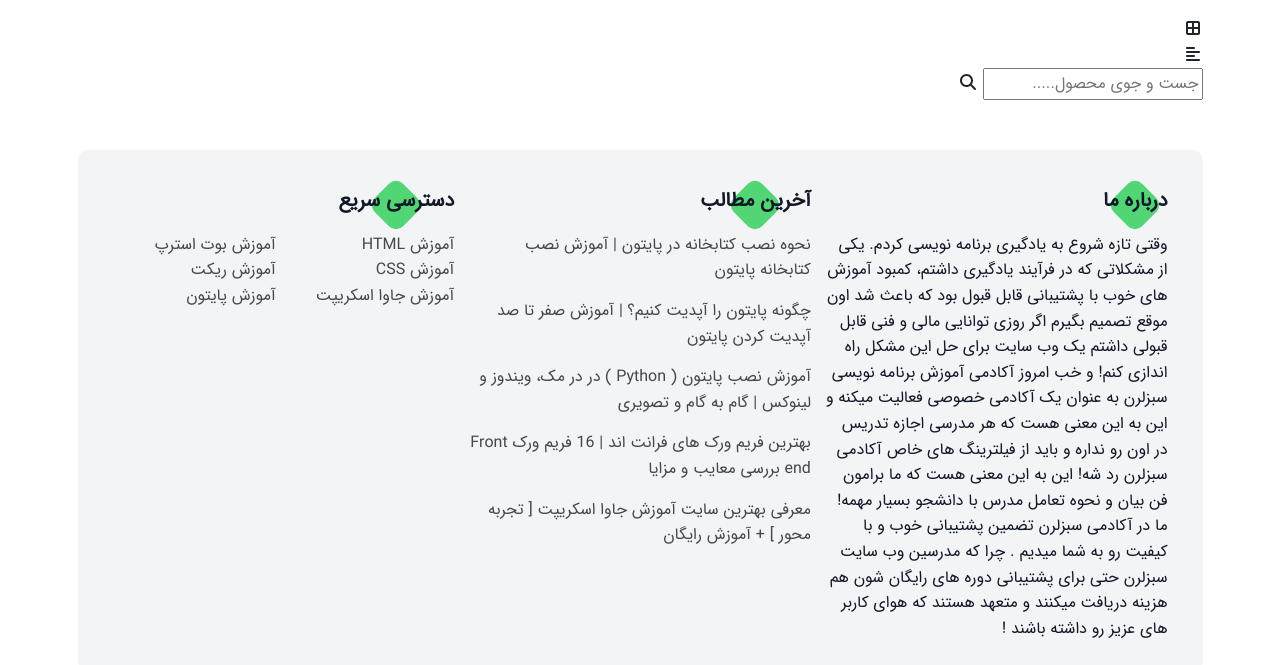
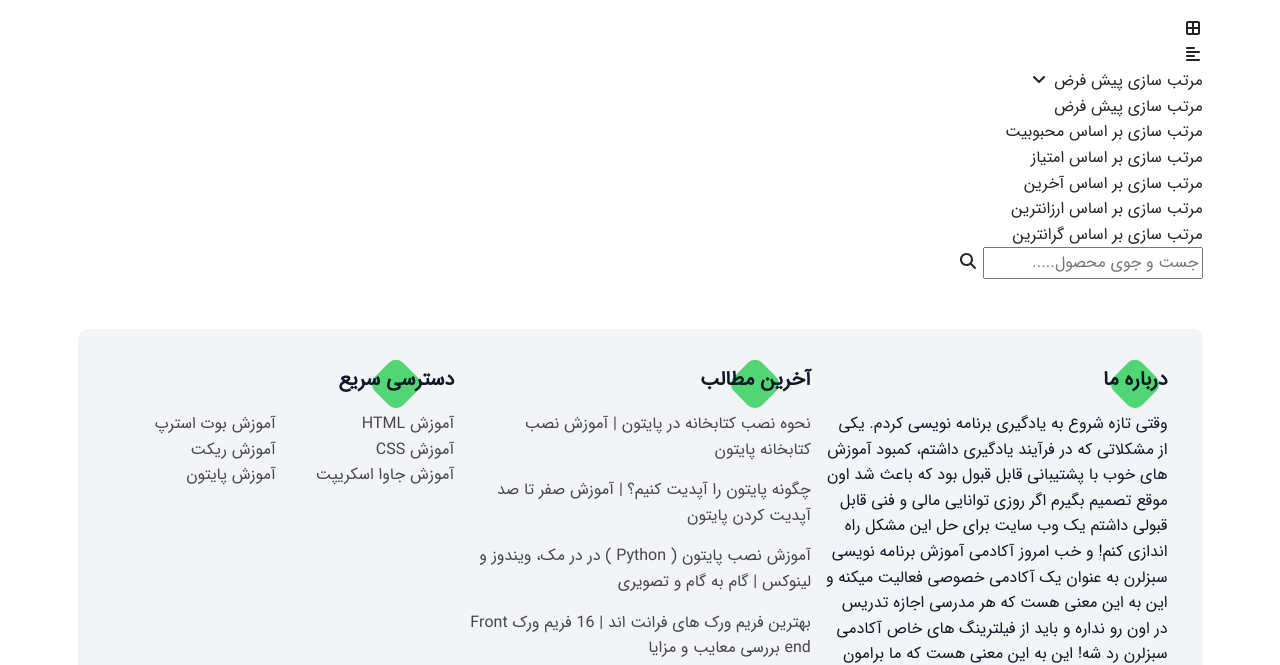
Before and after one commit to Hossein-NP/SabzLearn-Advanced, a plain HTML site: page category.html in a window 1280 px wide. Shown: the part 152-817 px from the top of the page. Drawn offline with Linux system fonts and the light colour scheme.

Commit message:
Update category.html

```diff
--- a/category.html
+++ b/category.html
@@ -127,8 +127,21 @@
             <div class="courses-top-bar__row-btn courses-top-bar__icon--active">
               <i class="fas fa-border-all courses-top-bar__icon"></i>
             </div>
-            <div class="courses-top-column-btn">
+            <div class="courses-top__column-btn">
               <i class="fas fa-align-left courses-top-bar__icon"></i>
+            </div>
+            <div class="courses-top-bar__selection">
+              <span class="courses-top-bar__selection-title">مرتب سازی پیش فرض
+                <i class="fas fa-angle-down courses-top-bar__selection-icon"></i>
+              </span>
+              <ul class="courses-top-bar__selection-list">
+                <li class="courses-top-bar__selection-items courses-top-bar__selection-items--active">مرتب سازی پیش فرض</li>
+                <li class="courses-top-bar__selection-items courses-top-bar__selection-items">مرتب سازی بر اساس محبوبیت </li>
+                <li class="courses-top-bar__selection-items courses-top-bar__selection-items">مرتب سازی بر اساس امتیاز </li>
+                <li class="courses-top-bar__selection-items courses-top-bar__selection-items">مرتب سازی بر اساس آخرین </li>
+                <li class="courses-top-bar__selection-items courses-top-bar__selection-items">مرتب سازی بر اساس ارزانترین </li>
+                <li class="courses-top-bar__selection-items courses-top-bar__selection-items">مرتب سازی بر اساس گرانترین </li>
+              </ul>
             </div>
           </div>
           <div class="courses-top-bar__left">
```
